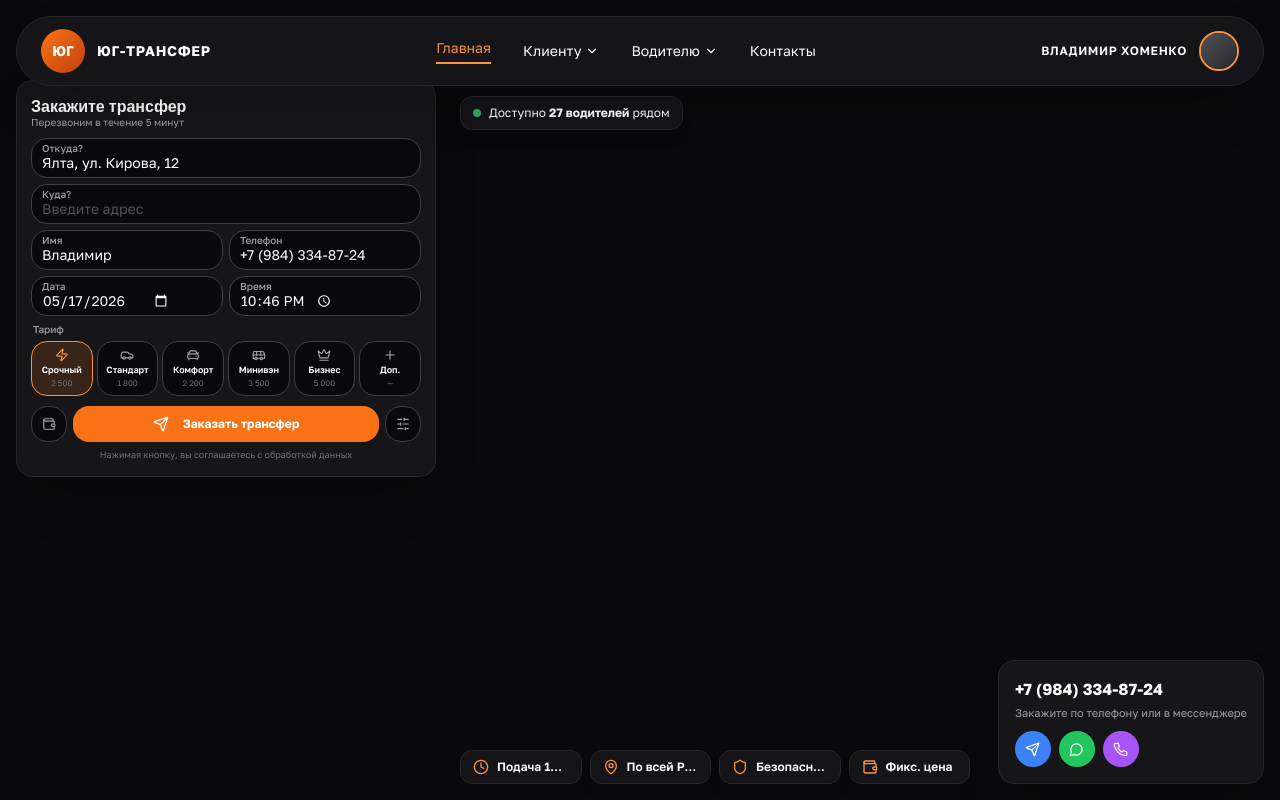
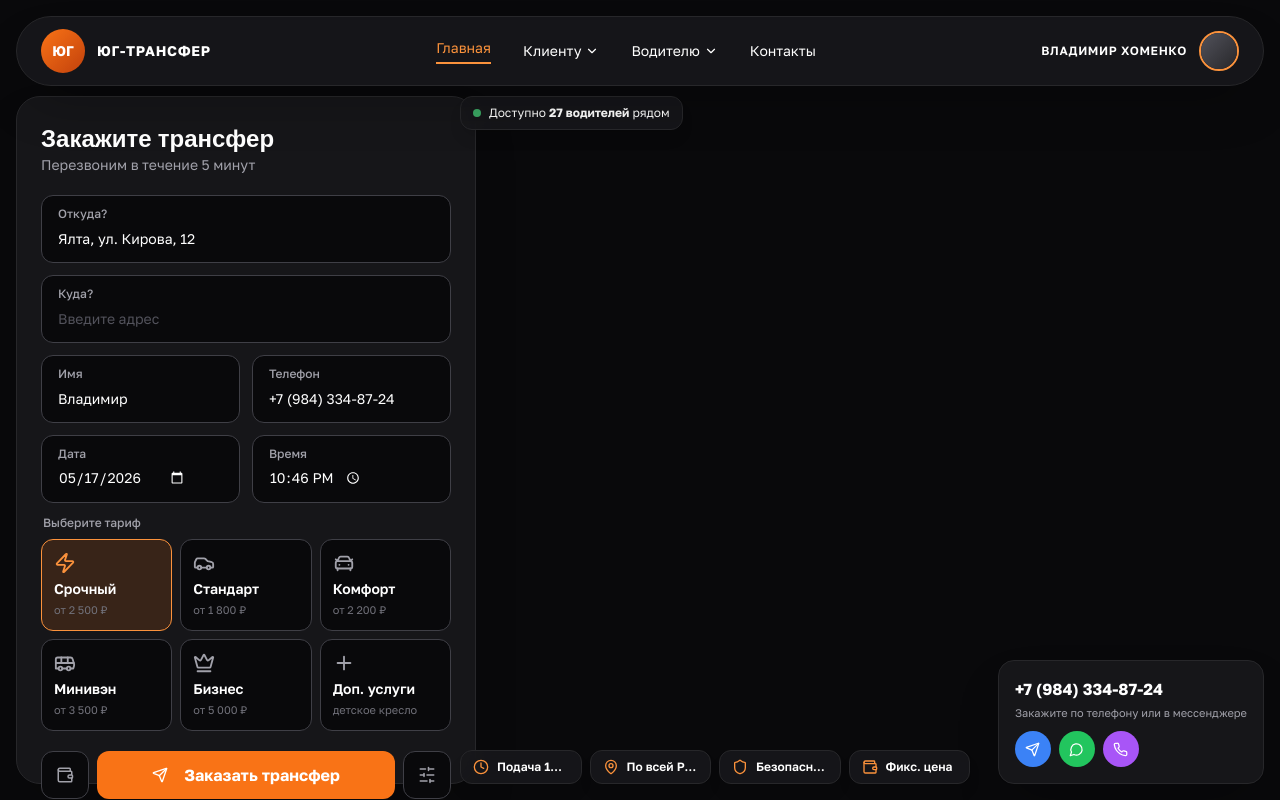
Before and after one commit to pr-poehali-dev/yug-transfer-prize-lottery, a React (Vite) app: page /driver-demo in a window 1280 px wide. Built offline with nearby package versions, Linux system fonts and the light colour scheme.

Commit message:
fix: expand form to fullscreen

```diff
--- a/src/pages/DriverDemo.tsx
+++ b/src/pages/DriverDemo.tsx
@@ -50,84 +50,84 @@ const DriverDemo = () => {
         </div>
       </header>
 
-      <aside className="absolute top-20 left-4 z-10 w-[420px] max-h-[calc(100vh-6rem)] bg-zinc-900/95 backdrop-blur-md border border-zinc-800 rounded-2xl p-3.5 shadow-2xl">
-        <div className="mb-2">
-          <h1 className="text-base font-bold leading-tight">Закажите трансфер</h1>
-          <p className="text-[10px] text-zinc-400">
+      <aside className="absolute top-24 left-4 bottom-4 z-10 w-[460px] bg-zinc-900/95 backdrop-blur-md border border-zinc-800 rounded-3xl p-6 shadow-2xl flex flex-col">
+        <div className="mb-5">
+          <h1 className="text-2xl font-bold leading-tight">Закажите трансфер</h1>
+          <p className="text-sm text-zinc-400 mt-1">
             Перезвоним в течение 5 минут
           </p>
         </div>
 
-        <div className="space-y-1.5">
-          <div className="bg-zinc-950 border border-zinc-700 rounded-lg px-2.5 py-1 focus-within:border-orange-400 transition">
-            <Label className="text-[10px] text-zinc-400 block leading-none">Откуда?</Label>
+        <div className="space-y-3 flex-1 flex flex-col">
+          <div className="bg-zinc-950 border border-zinc-700 rounded-xl px-4 py-2.5 focus-within:border-orange-400 transition">
+            <Label className="text-xs text-zinc-400 block mb-0.5">Откуда?</Label>
             <Input
               defaultValue="Ялта, ул. Кирова, 12"
-              className="bg-transparent border-0 h-5 p-0 text-white text-xs focus-visible:ring-0"
+              className="bg-transparent border-0 h-7 p-0 text-white text-sm focus-visible:ring-0"
             />
           </div>
 
-          <div className="bg-zinc-950 border border-zinc-700 rounded-lg px-2.5 py-1 focus-within:border-orange-400 transition">
-            <Label className="text-[10px] text-zinc-400 block leading-none">Куда?</Label>
+          <div className="bg-zinc-950 border border-zinc-700 rounded-xl px-4 py-2.5 focus-within:border-orange-400 transition">
+            <Label className="text-xs text-zinc-400 block mb-0.5">Куда?</Label>
             <Input
               placeholder="Введите адрес"
-              className="bg-transparent border-0 h-5 p-0 text-white text-xs focus-visible:ring-0 placeholder:text-zinc-600"
+              className="bg-transparent border-0 h-7 p-0 text-white text-sm focus-visible:ring-0 placeholder:text-zinc-600"
             />
           </div>
 
-          <div className="grid grid-cols-2 gap-1.5">
-            <div className="bg-zinc-950 border border-zinc-700 rounded-lg px-2.5 py-1 focus-within:border-orange-400 transition">
-              <Label className="text-[10px] text-zinc-400 block leading-none">Имя</Label>
+          <div className="grid grid-cols-2 gap-3">
+            <div className="bg-zinc-950 border border-zinc-700 rounded-xl px-4 py-2.5 focus-within:border-orange-400 transition">
+              <Label className="text-xs text-zinc-400 block mb-0.5">Имя</Label>
               <Input
                 defaultValue="Владимир"
-                className="bg-transparent border-0 h-5 p-0 text-white text-xs focus-visible:ring-0"
+                className="bg-transparent border-0 h-7 p-0 text-white text-sm focus-visible:ring-0"
               />
             </div>
-            <div className="bg-zinc-950 border border-zinc-700 rounded-lg px-2.5 py-1 focus-within:border-orange-400 transition">
-              <Label className="text-[10px] text-zinc-400 block leading-none">Телефон</Label>
+            <div className="bg-zinc-950 border border-zinc-700 rounded-xl px-4 py-2.5 focus-within:border-orange-400 transition">
+              <Label className="text-xs text-zinc-400 block mb-0.5">Телефон</Label>
               <Input
                 defaultValue="+7 (984) 334-87-24"
-                className="bg-transparent border-0 h-5 p-0 text-white text-xs focus-visible:ring-0"
+                className="bg-transparent border-0 h-7 p-0 text-white text-sm focus-visible:ring-0"
               />
             </div>
           </div>
 
-          <div className="grid grid-cols-2 gap-1.5">
-            <div className="bg-zinc-950 border border-zinc-700 rounded-lg px-2.5 py-1 focus-within:border-orange-400 transition">
-              <Label className="text-[10px] text-zinc-400 block leading-none">Дата</Label>
+          <div className="grid grid-cols-2 gap-3">
+            <div className="bg-zinc-950 border border-zinc-700 rounded-xl px-4 py-2.5 focus-within:border-orange-400 transition">
+              <Label className="text-xs text-zinc-400 block mb-0.5">Дата</Label>
               <Input
                 type="date"
                 defaultValue="2026-05-17"
-                className="bg-transparent border-0 h-5 p-0 text-white text-xs focus-visible:ring-0 [color-scheme:dark]"
+                className="bg-transparent border-0 h-7 p-0 text-white text-sm focus-visible:ring-0 [color-scheme:dark]"
               />
             </div>
-            <div className="bg-zinc-950 border border-zinc-700 rounded-lg px-2.5 py-1 focus-within:border-orange-400 transition">
-              <Label className="text-[10px] text-zinc-400 block leading-none">Время</Label>
+            <div className="bg-zinc-950 border border-zinc-700 rounded-xl px-4 py-2.5 focus-within:border-orange-400 transition">
+              <Label className="text-xs text-zinc-400 block mb-0.5">Время</Label>
               <Input
                 type="time"
                 defaultValue="22:46"
-                className="bg-transparent border-0 h-5 p-0 text-white text-xs focus-visible:ring-0 [color-scheme:dark]"
+                className="bg-transparent border-0 h-7 p-0 text-white text-sm focus-visible:ring-0 [color-scheme:dark]"
               />
             </div>
           </div>
 
-          <div>
-            <Label className="text-[10px] text-zinc-400 mb-1 block px-0.5">
-              Тариф
+          <div className="flex-1 flex flex-col">
+            <Label className="text-xs text-zinc-400 mb-2 block px-0.5">
+              Выберите тариф
             </Label>
-            <div className="grid grid-cols-6 gap-1">
+            <div className="grid grid-cols-3 gap-2 flex-1">
               {[
-                { icon: "Zap", name: "Срочный", price: "2 500", active: true },
-                { icon: "Car", name: "Стандарт", price: "1 800" },
-                { icon: "CarFront", name: "Комфорт", price: "2 200" },
-                { icon: "Bus", name: "Минивэн", price: "3 500" },
-                { icon: "Crown", name: "Бизнес", price: "5 000" },
-                { icon: "Plus", name: "Доп.", price: "—" },
+                { icon: "Zap", name: "Срочный", price: "от 2 500 ₽", active: true },
+                { icon: "Car", name: "Стандарт", price: "от 1 800 ₽" },
+                { icon: "CarFront", name: "Комфорт", price: "от 2 200 ₽" },
+                { icon: "Bus", name: "Минивэн", price: "от 3 500 ₽" },
+                { icon: "Crown", name: "Бизнес", price: "от 5 000 ₽" },
+                { icon: "Plus", name: "Доп. услуги", price: "детское кресло" },
               ].map((t) => (
                 <button
                   key={t.name}
                   type="button"
-                  className={`rounded-lg p-1.5 text-center transition border ${
+                  className={`rounded-xl p-3 text-left transition border flex flex-col justify-center ${
                     t.active
                       ? "bg-orange-500/15 border-orange-400"
                       : "bg-zinc-950 border-zinc-700 hover:border-zinc-500"
@@ -135,30 +135,30 @@ const DriverDemo = () => {
                 >
                   <Icon
                     name={t.icon}
-                    size={14}
-                    className={`mx-auto mb-0.5 ${t.active ? "text-orange-400" : "text-zinc-400"}`}
+                    size={22}
+                    className={`mb-1.5 ${t.active ? "text-orange-400" : "text-zinc-400"}`}
                   />
-                  <div className="text-[9px] font-semibold leading-tight truncate">{t.name}</div>
-                  <div className="text-[8px] text-zinc-500 mt-0.5">{t.price}</div>
+                  <div className="text-sm font-semibold leading-tight">{t.name}</div>
+                  <div className="text-[11px] text-zinc-500 mt-1">{t.price}</div>
                 </button>
               ))}
             </div>
           </div>
 
-          <div className="flex items-center gap-1.5 pt-1">
-            <button className="w-9 h-9 bg-zinc-950 border border-zinc-700 rounded-lg flex items-center justify-center hover:border-orange-400 transition">
-              <Icon name="Wallet" size={14} className="text-zinc-400" />
+          <div className="flex items-center gap-2 pt-2">
+            <button className="w-12 h-12 bg-zinc-950 border border-zinc-700 rounded-xl flex items-center justify-center hover:border-orange-400 transition">
+              <Icon name="Wallet" size={18} className="text-zinc-400" />
             </button>
-            <Button className="flex-1 h-9 bg-orange-500 hover:bg-orange-600 text-white font-bold rounded-lg text-xs">
-              <Icon name="Send" size={14} className="mr-1.5" />
+            <Button className="flex-1 h-12 bg-orange-500 hover:bg-orange-600 text-white font-bold rounded-xl text-base">
+              <Icon name="Send" size={18} className="mr-2" />
               Заказать трансфер
             </Button>
-            <button className="w-9 h-9 bg-zinc-950 border border-zinc-700 rounded-lg flex items-center justify-center hover:border-orange-400 transition">
-              <Icon name="SlidersHorizontal" size={14} className="text-zinc-400" />
+            <button className="w-12 h-12 bg-zinc-950 border border-zinc-700 rounded-xl flex items-center justify-center hover:border-orange-400 transition">
+              <Icon name="SlidersHorizontal" size={18} className="text-zinc-400" />
             </button>
           </div>
 
-          <p className="text-[9px] text-zinc-500 text-center">
+          <p className="text-[11px] text-zinc-500 text-center">
             Нажимая кнопку, вы соглашаетесь с обработкой данных
           </p>
         </div>
```
